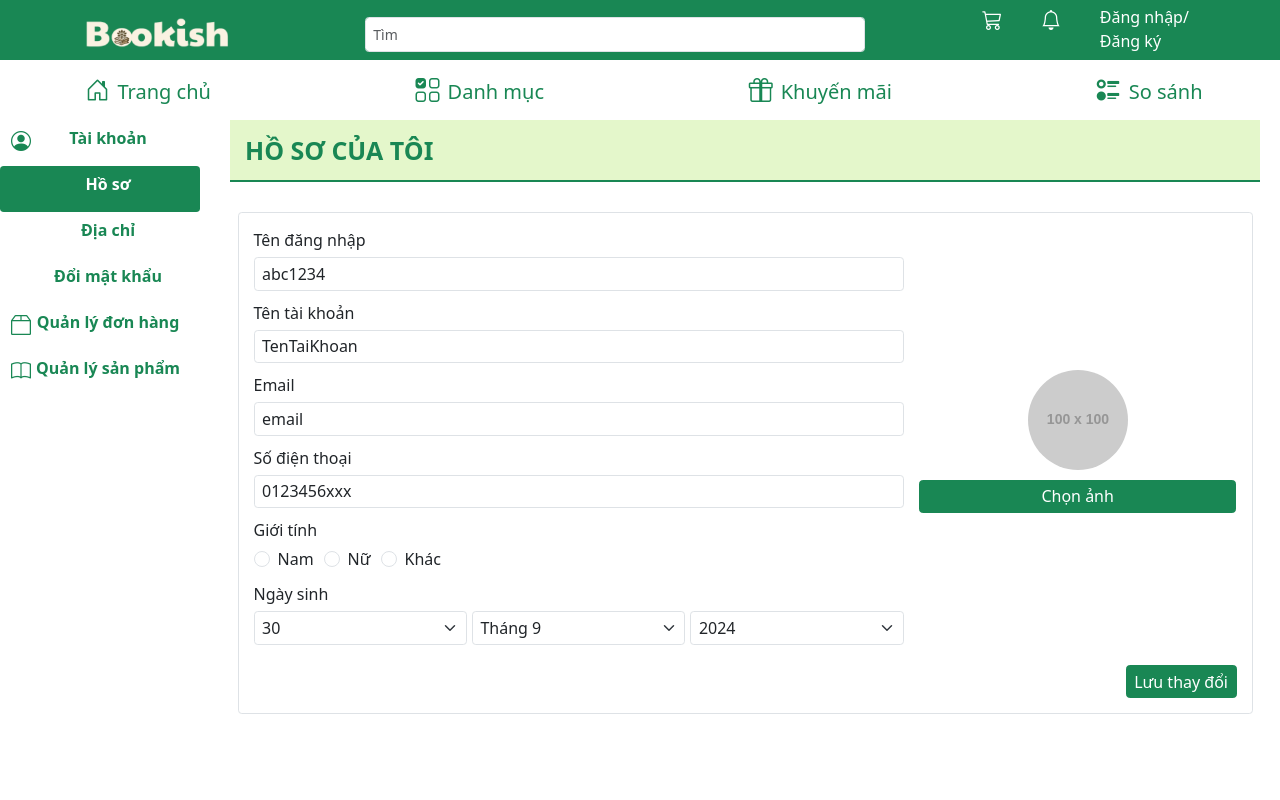
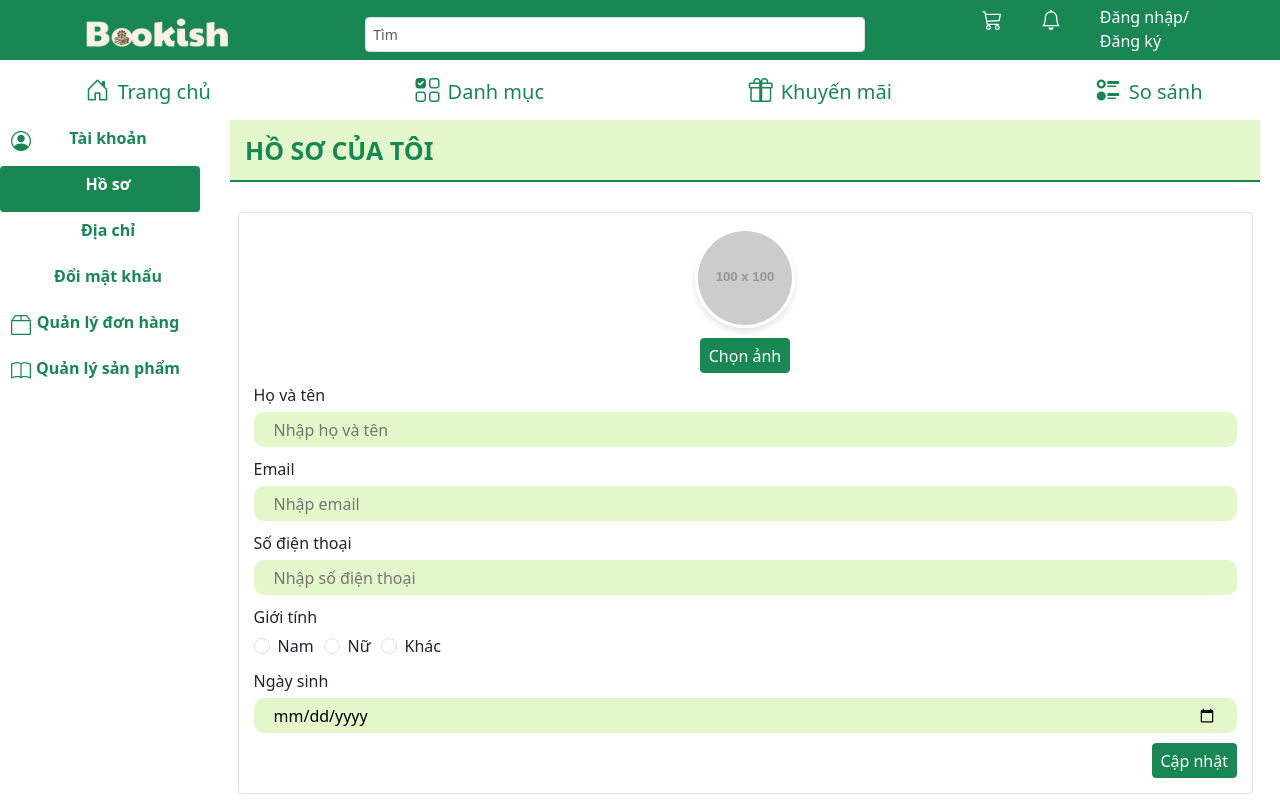
Before and after one commit to tamnhu11204/bookish-web, a React (Create React App) app: page /profile in a window 1280 px wide. Built offline with nearby package versions, Linux system fonts and the light colour scheme.

Commit message:
update user

```diff
--- a/package.json
+++ b/package.json
@@ -13,6 +13,7 @@
     "axios": "^1.7.8",
     "bootstrap": "^5.3.3",
     "bootstrap-icons": "^1.11.3",
+    "compressorjs": "^1.2.1",
     "dotenv": "^16.4.6",
     "jwt-decode": "^4.0.0",
     "react": "^18.3.1",
@@ -49,5 +50,5 @@
       "last 1 safari version"
     ]
   },
-  "proxy":"http://localhost:3001"
+  "proxy": "http://localhost:3001"
 }
--- a/src/pages/ProfilePage/Profiletab.jsx
+++ b/src/pages/ProfilePage/Profiletab.jsx
@@ -1,89 +1,170 @@
-import React, { useState } from 'react';
+import React, { useState, useEffect } from 'react';
+import { useDispatch, useSelector } from 'react-redux';
+import FormComponent from '../../components/FormComponent/FormComponent';
+import ButtonComponent from '../../components/ButtonComponent/ButtonComponent';
+import * as UserService from '../../services/UserService';
+import { useMutationHook } from '../../hooks/useMutationHook';
+import * as message from "../../components/MessageComponent/MessageComponent";
+import LoadingComponent from '../../components/LoadingComponent/LoadingComponent';
+import { updateUser } from '../../redux/slides/UserSlide';
+import Compressor from 'compressorjs';
 
 const ProfileTab = () => {
-    const [activeTab, setActiveTab] = useState("language");
-    const [activeTab1, setActiveTab1] = useState("supplier");
-    const formStyle = {
-        fontSize: "16px", // Tăng cỡ chữ toàn bộ form
+  const user = useSelector((state) => state.user);
+  const [email, setEmail] = useState('');
+  const [name, setName] = useState('');
+  const [phone, setPhone] = useState('');
+  const [img, setImg] = useState('');
+  const [birthday, setBirthday] = useState('');
+  const [gender, setGender] = useState('');
+
+  const mutation = useMutationHook(
+    async (data) => {
+      const { id, ...rests } = data;
+      const response = await UserService.updateUser(id, rests);
+      return response;
+    }
+  );
+
+  const dispatch = useDispatch();
+  const { data, isLoading, isSuccess, isError } = mutation;
+
+  useEffect(() => {
+    if (user) {
+      setEmail(user.email || '');
+      setName(user.name || '');
+      setPhone(user.phone || '');
+      setImg(user.img || '');
+
+      if (user.birthday) {
+        const formattedBirthday = new Date(user.birthday).toISOString().split('T')[0];
+        setBirthday(formattedBirthday);
+      } else {
+        setBirthday('');
+      }
+      setGender(user.gender || '');
+    }
+  }, [user]);
+
+  useEffect(() => {
+    if (isSuccess && data?.status !== 'ERR') {
+      message.success();
+      handleGetDetailUser(user?.id, user?.access_token);
+      alert('Cập nhật thông tin thành công');
+    } else if (isError) {
+      message.error();
+    }
+  }, [data?.status, isError, isSuccess]);
+
+  const handleGetDetailUser = async (id, token) => {
+    const res = await UserService.getDetailUser(id, token);
+    dispatch(updateUser({ ...res?.data, access_token: token }));
   };
-      const [successMessage, setSuccessMessage] = useState(false); // Quản lý trạng thái thông báo
 
-      // Hàm xử lý khi nhấn nút xác nhận
-      const handleSubmit = (e) => {
-        e.preventDefault(); // Ngăn trang reload khi submit form
-        setSuccessMessage(true); // Hiển thị thông báo
+  const handleOnChangeEmail = (value) => setEmail(value);
+  const handleOnChangeName = (value) => setName(value);
+  const handleOnChangePhone = (value) => setPhone(value);
+  const handleOnChangeBirthday = (value) => setBirthday(value);
+  const handleOnChangeGender = (value) => setGender(value);
 
-        // Ẩn thông báo sau 3 giây (nếu muốn)
-        setTimeout(() => {
-          setSuccessMessage(false);
-        }, 3000);
+  const handleOnChangeImg = (event) => {
+    const file = event.target.files[0];
+    if (file) {
+      new Compressor(file, {
+        quality: 0.6, // Chất lượng ảnh (0.6 là 60%)
+        maxWidth: 800, // Chiều rộng tối đa
+        maxHeight: 800, // Chiều cao tối đa
+        success(result) {
+          // Đọc file đã nén dưới dạng base64
+          const reader = new FileReader();
+          reader.onload = () => {
+            setImg(reader.result); // Cập nhật state img bằng base64 URL
+          };
+          reader.readAsDataURL(result); // Đọc file đã nén như là base64
+        },
+        error(err) {
+          console.error(err);
+        }
+      });
+    }
+  };
+
+  const handleUpdate = () => {
+    // Kiểm tra xem ảnh có phải là file hay base64 URL
+    const imgData = img instanceof File ? img : img;
+
+    mutation.mutate({ id: user?.id, email, name, phone, img: imgData, gender, birthday, access_token: user?.access_token });
   };
 
   return (
     <div style={{ padding: '0 20px' }}>
-            <div className="title-section" >
+      <div className="title-section">
         <h3 className="text mb-0">HỒ SƠ CỦA TÔI</h3>
       </div>
       <div className="container mt-5">
-      <form className="p-4 border rounded" style={formStyle}>
-        <div className="row">
-          {/* Form thông tin bên trái */}
-          <div className="col-md-8">
-            {/* Tên đăng nhập */}
-            <div className="mb-3">
-              <label htmlFor="username" className="form-label">
-                Tên đăng nhập
-              </label>
+        <form className="p-4 border rounded" style={{ fontSize: '16px' }}>
+          {/* Avatar */}
+          <div className="avatar-container" style={{ position: 'relative', display: 'flex', alignItems: 'center', flexDirection: 'column', marginBottom: '10px' }}>
+            {/* Hình đại diện */}
+            <img
+              src={img || 'https://via.placeholder.com/100'}
+              alt="Avatar"
+              className="avatar-img"
+              style={{
+                width: '100px',
+                height: '100px',
+                borderRadius: '50%',
+                border: '3px solid #ffffff',
+                boxShadow: '0 4px 6px rgba(0, 0, 0, 0.1)',
+                marginBottom: '10px',
+              }}
+            />
+
+            {/* Nút chọn ảnh */}
+            <ButtonComponent
+              textButton="Chọn ảnh"
+              onClick={() => document.getElementById('fileInput').click()}
+            />
+
+            {/* Input file ẩn */}
             <input
-               style={formStyle}
-                type="text"
-                className="form-control"
-                id="username"
-                defaultValue="abc1234"
+              id="fileInput"
+              type="file"
+              accept="image/*"
+              onChange={handleOnChangeImg}
+              style={{ display: 'none' }}
             />
           </div>
 
-            {/* Tên tài khoản */}
-            <div className="mb-3">
-              <label htmlFor="accountName" className="form-label">
-                Tên tài khoản
-              </label>
-              <input
-               style={formStyle}
+          {/* Tên đăng nhập */}
+          <FormComponent
+            id="nameInput"
+            label="Họ và tên"
             type="text"
-                className="form-control"
-                id="accountName"
-                defaultValue="TenTaiKhoan"
+            placeholder="Nhập họ và tên"
+            value={name}
+            onChange={handleOnChangeName}
           />
-            </div>
 
           {/* Email */}
-            <div className="mb-3">
-              <label htmlFor="email" className="form-label">
-                Email
-              </label>
-              <input
-               style={formStyle}
+          <FormComponent
+            id="emailInput"
+            label="Email"
             type="email"
-                className="form-control"
-                id="email"
-                defaultValue="email"
+            placeholder="Nhập email"
+            value={email}
+            onChange={handleOnChangeEmail}
           />
-            </div>
 
           {/* Số điện thoại */}
-            <div className="mb-3">
-              <label htmlFor="phoneNumber" className="form-label">
-                Số điện thoại
-              </label>
-              <input
-               style={formStyle}
-                type="text"
-                className="form-control"
-                id="phoneNumber"
-                defaultValue="0123456xxx"
+          <FormComponent
+            id="phoneInput"
+            label="Số điện thoại"
+            type="tel"
+            placeholder="Nhập số điện thoại"
+            value={phone}
+            onChange={handleOnChangePhone}
           />
-            </div>
 
           {/* Giới tính */}
           <div className="mb-3">
@@ -91,11 +172,12 @@ const ProfileTab = () => {
             <div>
               <div className="form-check form-check-inline">
                 <input
-                   style={formStyle}
                   className="form-check-input"
                   type="radio"
                   name="gender"
                   id="male"
+                  checked={gender === 'male'}
+                  onChange={() => handleOnChangeGender('male')}
                 />
                 <label className="form-check-label" htmlFor="male">
                   Nam
@@ -103,11 +185,12 @@ const ProfileTab = () => {
               </div>
               <div className="form-check form-check-inline">
                 <input
-                   style={formStyle}
                   className="form-check-input"
                   type="radio"
                   name="gender"
                   id="female"
+                  checked={gender === 'female'}
+                  onChange={() => handleOnChangeGender('female')}
                 />
                 <label className="form-check-label" htmlFor="female">
                   Nữ
@@ -115,11 +198,12 @@ const ProfileTab = () => {
               </div>
               <div className="form-check form-check-inline">
                 <input
-                   style={formStyle}
                   className="form-check-input"
                   type="radio"
                   name="gender"
                   id="other"
+                  checked={gender === 'other'}
+                  onChange={() => handleOnChangeGender('other')}
                 />
                 <label className="form-check-label" htmlFor="other">
                   Khác
@@ -129,57 +213,28 @@ const ProfileTab = () => {
           </div>
 
           {/* Ngày sinh */}
-            <div className="mb-3" >
-              <label className="form-label">Ngày sinh</label>
-              <div className="d-flex gap-2" >
-                <select className="form-select" defaultValue="30" style={formStyle}>
-                  <option>1</option>
-                  <option>2</option>
-                  {/* Thêm các ngày khác */}
-                  <option>30</option>
-                </select>
-                <select className="form-select" defaultValue="Tháng 9"  style={formStyle}>
-                  <option>Tháng 1</option>
-                  <option>Tháng 2</option>
-                  {/* Thêm các tháng khác */}
-                  <option>Tháng 9</option>
-                </select>
-                <select className="form-select" defaultValue="2024" style={formStyle}>
-                  <option>2023</option>
-                  <option>2024</option>
-                  {/* Thêm các năm khác */}
-                </select>
-              </div>
-            </div>
-          </div>
+          <FormComponent
+            id="birthdayInput"
+            label="Ngày sinh"
+            type="date"
+            placeholder="Chọn ngày sinh"
+            value={birthday}
+            onChange={handleOnChangeBirthday}
+          />
 
-          {/* Ảnh đại diện và nút chọn ảnh */}
-          <div className="col-md-4 text-center d-flex flex-column justify-content-center">
-            <div className="mb-3">
-              <img
-                src="https://via.placeholder.com/100"
-                alt="avatar"
-                className="rounded-circle"
-              />
-            </div>
-            <button type="button" className="btn btn-success"  style={formStyle}>
-              Chọn ảnh
-            </button>
-          </div>
-        </div>
+          {data?.status === 'ERR' &&
+            <span style={{ color: 'red', fontSize: '16px' }}>{data?.message}</span>}
 
           {/* Nút lưu thay đổi */}
           <div className="d-flex justify-content-end mt-3">
-          <button type="submit" className="btn btn-success" style={formStyle}>
-            Lưu thay đổi
-          </button>
+            <LoadingComponent isLoading={isLoading}>
+              <ButtonComponent textButton="Cập nhật" onClick={handleUpdate} />
+            </LoadingComponent>
           </div>
         </form>
       </div>
     </div>
   );
-
-
 };
 
 export default ProfileTab;
--- a/src/redux/slides/UserSlide.js
+++ b/src/redux/slides/UserSlide.js
@@ -1,25 +1,40 @@
 import { createSlice } from '@reduxjs/toolkit'
 
-const initialState={
-    name:'',
-    email:'',
-    access_token:'',
+const initialState = {
+  name: '',
+  email: '',
+  access_token: '',
+  phone: '',
+  img: '',
+  birthday: '',
+  gender: '',
+  id:''
 }
 
 export const userSlice = createSlice({
   name: 'user',
   initialState,
   reducers: {
-    updateUser:(state, action)=>{
-      const{name, email, access_token}=action.payload
-      state.name=name;
-      state.email=email;
-      state.access_token=access_token
+    updateUser: (state, action) => {
+      const { name='', email='', access_token='', phone='',img='',birthday='',gender='', _id='' } = action.payload
+      state.id = _id;
+      state.name = name;
+      state.email = email;
+      state.phone = phone;
+      state.img = img;
+      state.birthday = birthday;
+      state.gender = gender;
+      state.access_token = access_token
     },
-    resetUser:(state)=>{
-      state.name='';
-      state.email='';
-      state.access_token=''
+    resetUser: (state) => {
+      state.name = '';
+      state.email = '';
+      state.access_token = '';
+      state.phone= '';
+      state.img='';
+      state.birthday= '';
+      state.gender= '';
+      state.id = '';
     }
   }
 })
```
Also changed, not shown: src/components/HeaderComponent/HeaderComponent.jsx (+9 -1 lines), src/pages/AdminPage/UnitSubTab.jsx (+6 -1 lines), src/pages/ProfilePage/ProfilePage.jsx (+4 -7 lines), src/services/UnitService.js (+10 -0 lines), src/services/UserService.js (+9 -0 lines), src/utils.js (+8 -0 lines), 1 other file (tests, documents, lock files or other folders). Lines whose indentation alone changed are shown as unchanged.
